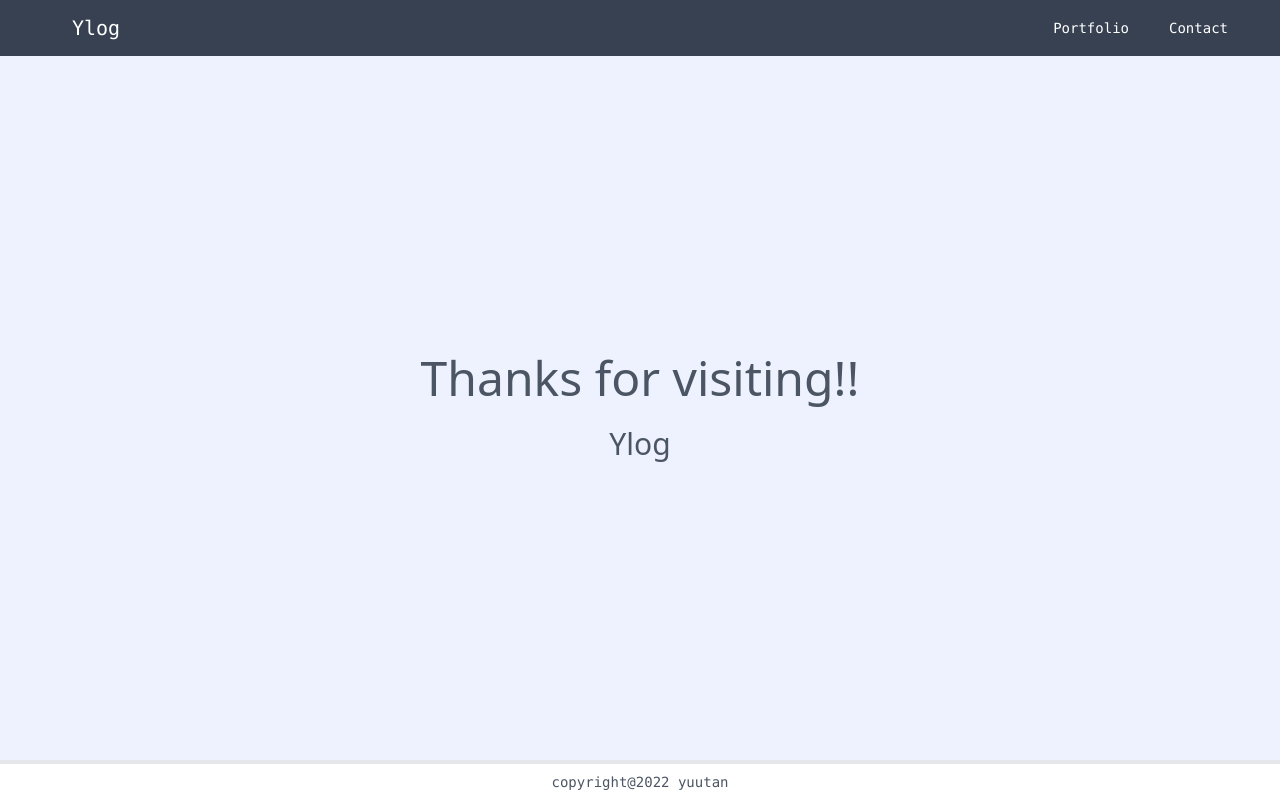
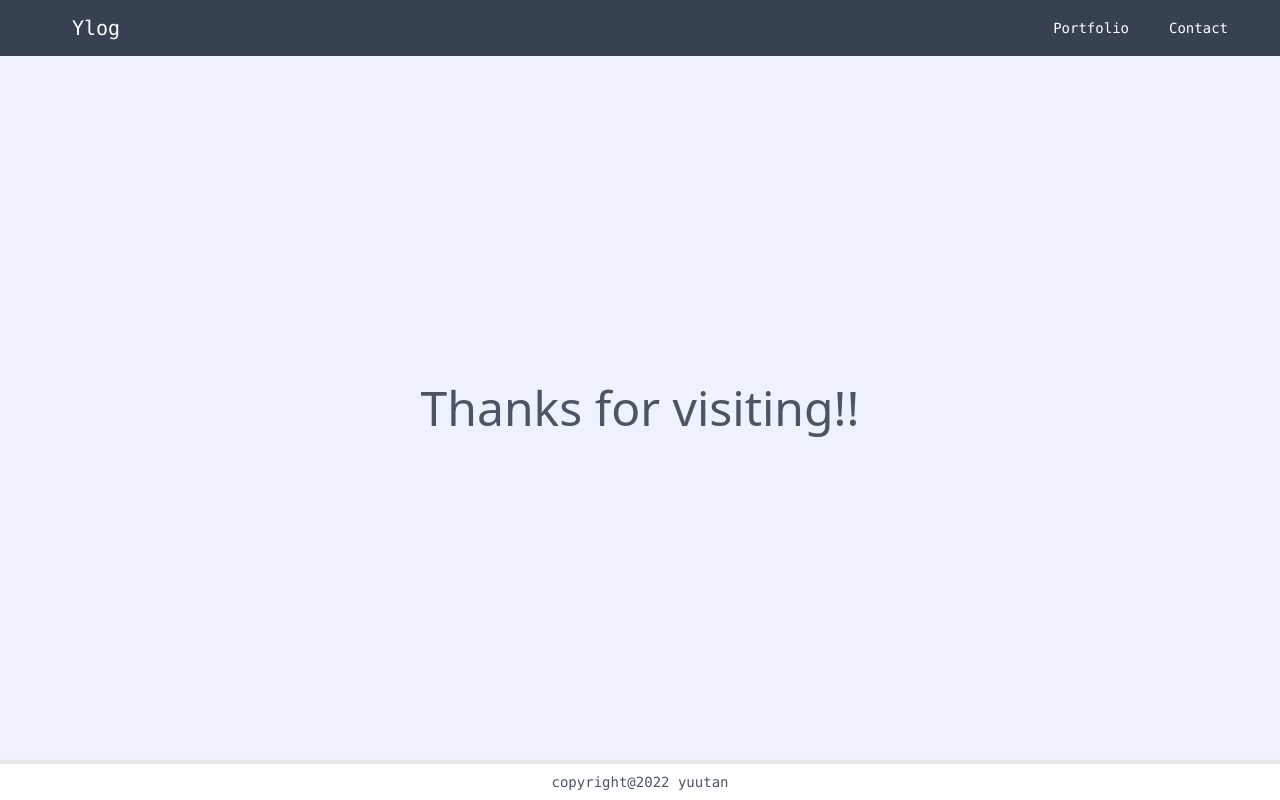
Before and after one commit to yuutan1017/Profile_next_tailwind, a Next.js app: page / in a window 1280 px wide. Built offline with nearby package versions, Linux system fonts and the light colour scheme.

Commit message:
textMotion

```diff
--- a/components/HomePage.js
+++ b/components/HomePage.js
@@ -1,9 +1,20 @@
+import React from "react";
+import { motion } from "framer-motion";
+
 
 export default function HomePage() {
     return (
-        <>
-        <h1 className="text-5xl font-sans my-3">Thanks for visiting!!</h1>
-        <p className="text-3xl font-sans my-3">Ylog</p>
-        </>
+    <motion.h1
+        className="text-center text-5xl font-sans my-3"
+        animate={{
+            x: [0, 100, 0]
+        }}
+        transition={{
+            duration: 2,
+            times: [0, 0.2, 1]
+        }}
+    >
+        Thanks for visiting!!
+    </motion.h1>
     );
 }
```
